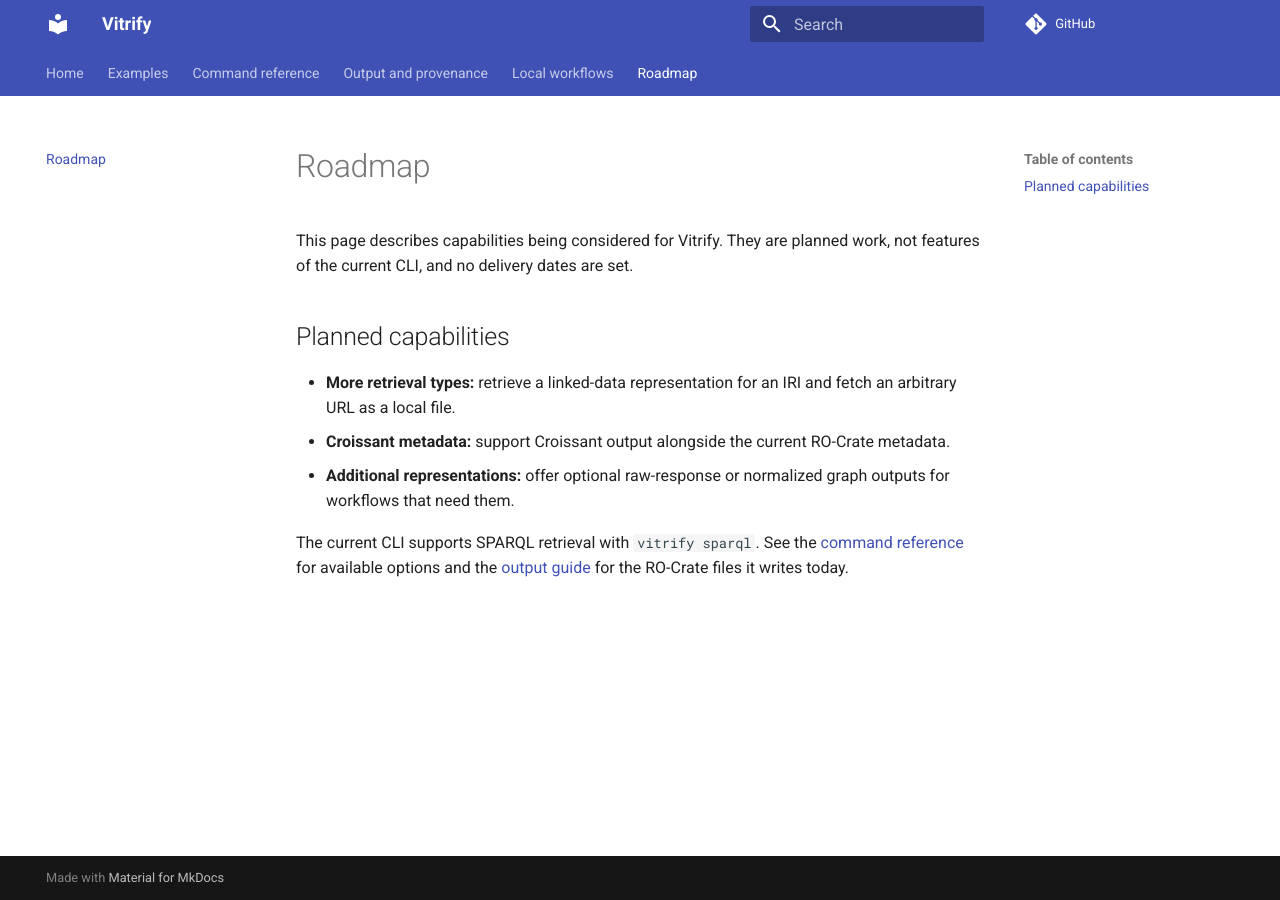
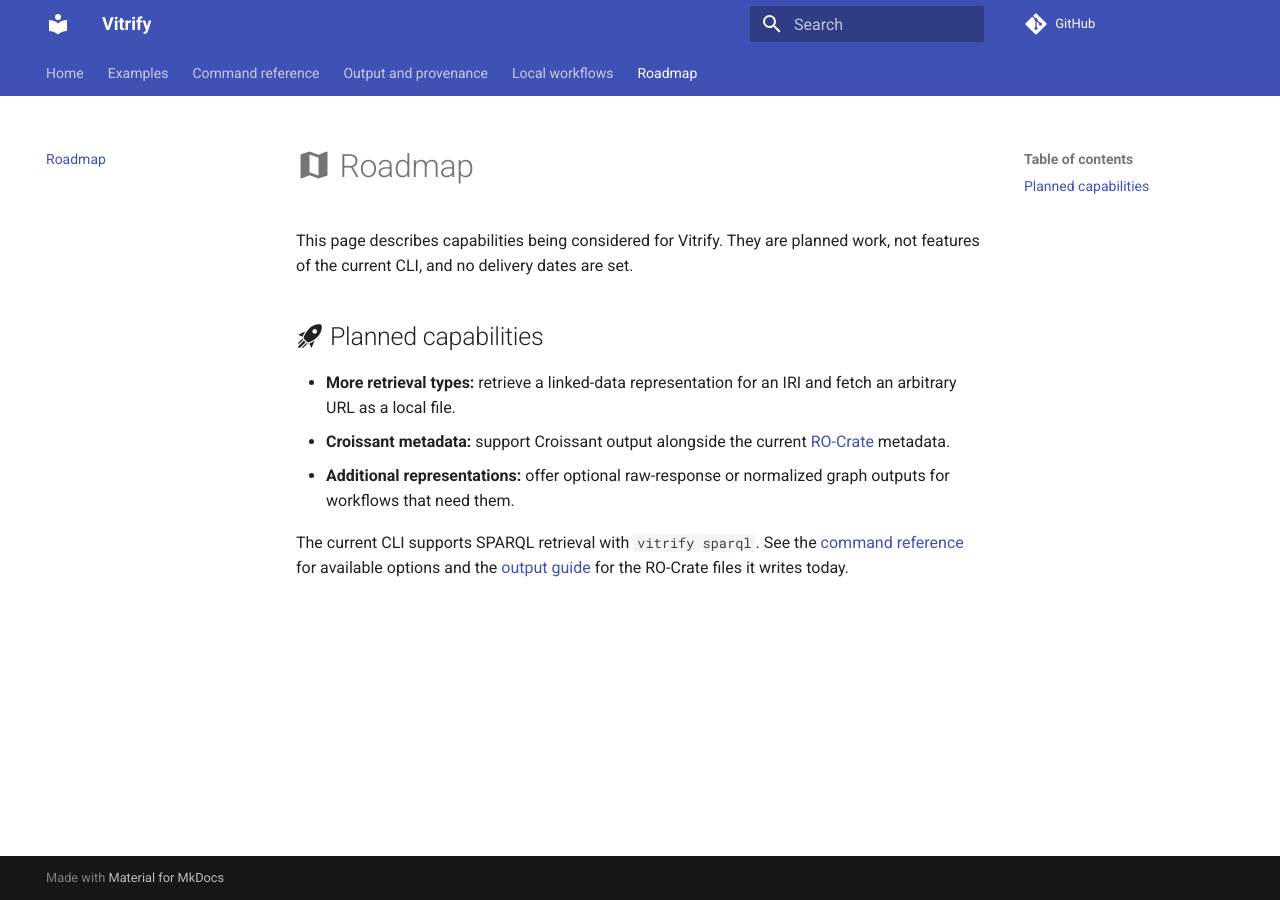
Before and after one commit to iolanta-tech/vitrify, an MkDocs documentation site: the page built from docs/roadmap.md, in a window 1280 px wide. Built offline with MkDocs 1.6.1 and Material for MkDocs 9.7.7, drawn with Linux system fonts in a browser that asks for light colours; comment, search, counter and statistics services are not loaded; part of the change alters nothing that is shown.

```diff
--- a/docs/roadmap.md
+++ b/docs/roadmap.md
@@ -1,14 +1,14 @@
-# Roadmap
+# :material-map: Roadmap
 
 This page describes capabilities being considered for Vitrify. They are
 planned work, not features of the current CLI, and no delivery dates are set.
 
-## Planned capabilities
+## :material-rocket-launch: Planned capabilities
 
 - **More retrieval types:** retrieve a linked-data representation for an IRI
   and fetch an arbitrary URL as a local file.
 - **Croissant metadata:** support Croissant output alongside the current
-  RO-Crate metadata.
+  [RO-Crate](https://www.researchobject.org/ro-crate/) metadata.
 - **Additional representations:** offer optional raw-response or normalized
   graph outputs for workflows that need them.
 
```
